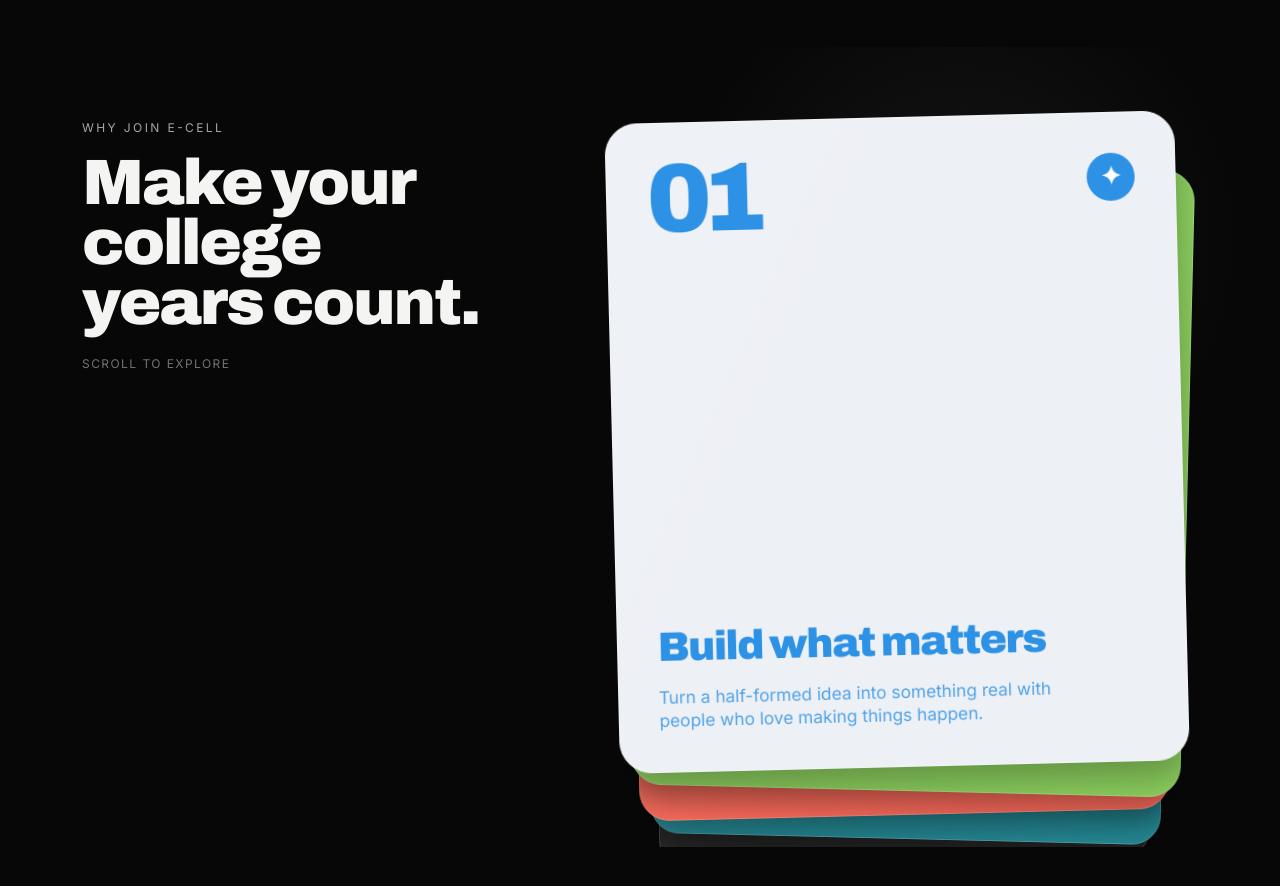
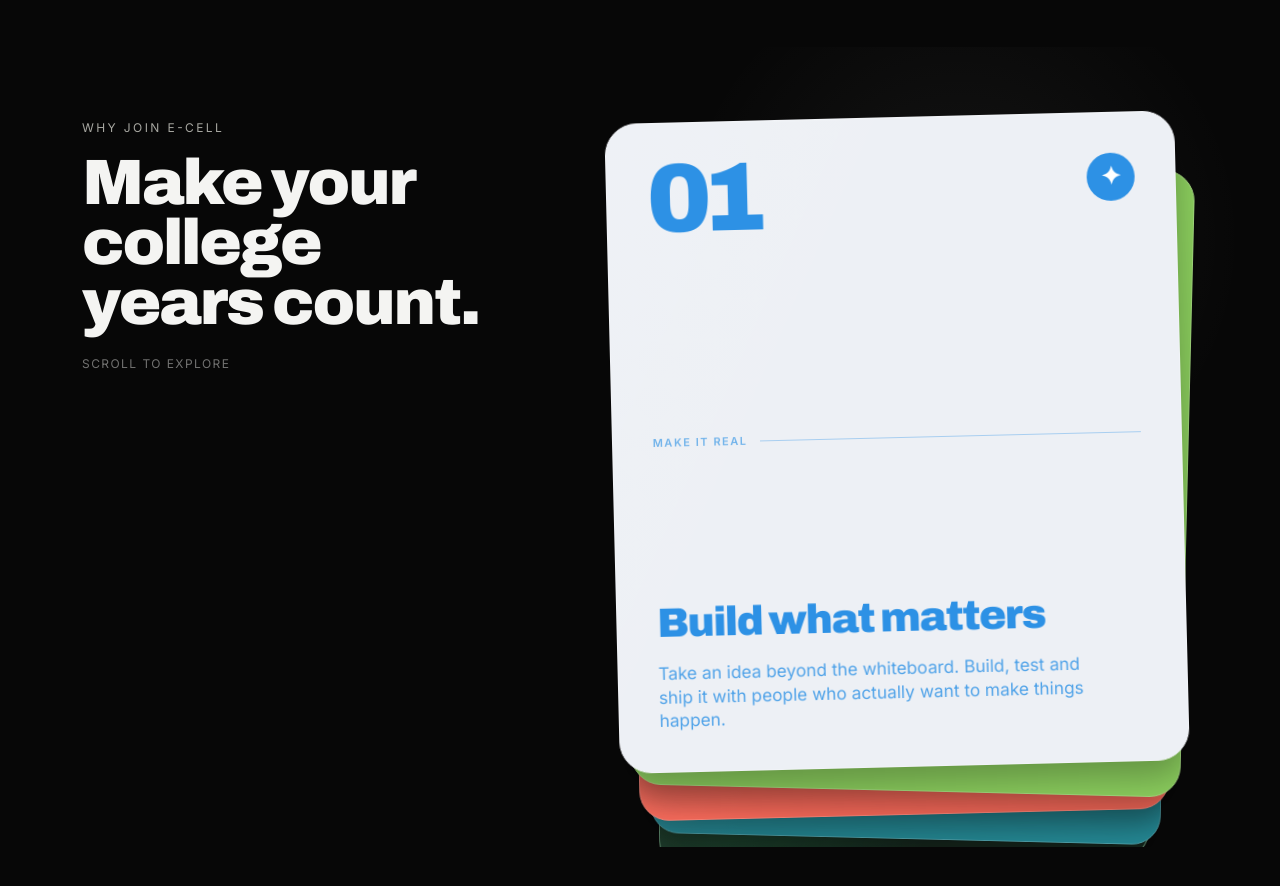
Before and after one commit to AkshayS2020git/ECell-Web, a Next.js app: page / in a window 1280 px wide. Shown: the part 3596-4482 px from the top of the page. Built offline with nearby package versions, Linux system fonts and the light colour scheme.

Commit message:
added new lines and design
Signed-off-by: Akash bisht <aayush45r@gmail.com>

```diff
--- a/src/sections/WhyJoin/WhyJoin.css
+++ b/src/sections/WhyJoin/WhyJoin.css
@@ -74,6 +74,34 @@
   pointer-events: none;
 }
 
+.why-card__middle {
+  position: absolute;
+  z-index: 1;
+  top: 48%;
+  left: clamp(26px, 3.1vw, 46px);
+  right: clamp(26px, 3.1vw, 46px);
+  display: flex;
+  align-items: center;
+  gap: 12px;
+  color: color-mix(in srgb, var(--card-text) 64%, transparent);
+  font-size: 11px;
+  font-weight: 800;
+  letter-spacing: 0.14em;
+  text-transform: uppercase;
+}
+
+.why-card__middle i {
+  height: 1px;
+  flex: 1;
+  background: color-mix(in srgb, var(--card-text) 36%, transparent);
+}
+
+.why-card__middle b {
+  color: var(--card-text);
+  font-size: 10px;
+  letter-spacing: 0.2em;
+}
+
 .why-card__topline,
 .why-card__content {
   position: relative;
@@ -122,6 +150,86 @@
   line-height: 1.35;
 }
 
+.why-card__cta {
+  display: inline-flex;
+  align-items: center;
+  gap: 9px;
+  width: fit-content;
+  margin-top: 24px;
+  padding: 12px 18px;
+  border-radius: 999px;
+  background: #ffffff;
+  color: #252525;
+  font-size: 13px;
+  font-weight: 800;
+  letter-spacing: 0.04em;
+  text-decoration: none;
+  text-transform: uppercase;
+  transition: transform 180ms ease, background-color 180ms ease;
+}
+
+.why-card__cta span {
+  font-size: 17px;
+  line-height: 0;
+  transition: transform 180ms ease;
+}
+
+.why-card__cta:hover {
+  background: #d9ffe5;
+  transform: translateY(-2px);
+}
+
+.why-card__cta:hover span {
+  transform: translate(2px, -2px);
+}
+
+.why-card__cta:focus-visible {
+  outline: 2px solid #ffffff;
+  outline-offset: 4px;
+}
+
+.why-card--cta {
+  border-color: rgba(180, 255, 205, 0.55);
+  background:
+    radial-gradient(circle at 84% 13%, rgba(113, 255, 164, 0.25), transparent 27%),
+    radial-gradient(circle at 14% 86%, rgba(47, 167, 100, 0.26), transparent 32%),
+    #15271d;
+}
+
+.why-card--cta::before {
+  position: absolute;
+  top: 31%;
+  right: -7%;
+  width: 42%;
+  aspect-ratio: 1;
+  border: 1px solid rgba(192, 255, 209, 0.25);
+  border-radius: 50%;
+  box-shadow: 0 0 0 23px rgba(192, 255, 209, 0.05), 0 0 0 47px rgba(192, 255, 209, 0.025);
+  content: "";
+}
+
+.why-card--cta .why-card__icon {
+  background: #bfffd0;
+  color: #153c24;
+}
+
+.why-card--cta .why-card__middle {
+  color: #c4ffcf;
+}
+
+.why-card--cta .why-card__middle i {
+  background: rgba(196, 255, 207, 0.4);
+}
+
+.why-card--cta .why-card__cta {
+  background: #bfffd0;
+  color: #153c24;
+}
+
+.why-card--cta .why-card__cta:hover {
+  background: #ffffff;
+}
+
 @media (max-width: 767px) {
   .why-join {
     min-height: 620px;
@@ -153,6 +261,11 @@
     padding: 27px;
   }
 
+  .why-card__middle {
+    left: 27px;
+    right: 27px;
+  }
+
   .why-card__icon {
     width: 42px;
     height: 42px;
--- a/src/sections/WhyJoin/WhyJoin.tsx
+++ b/src/sections/WhyJoin/WhyJoin.tsx
@@ -4,61 +4,82 @@ import React, { useEffect, useRef } from "react";
 import { gsap } from "../../utils/gsapSetup";
 import "./WhyJoin.css";
 
-const reasons = [
+const WHATSAPP_GROUP_URL = "https://chat.whatsapp.com/J0MfKUwIZ6J8WfemIBbdlJ";
+
+interface JoinReason {
+  number: string;
+  title: string;
+  description: string;
+  background: string;
+  text: string;
+  iconBackground: string;
+  iconColor: string;
+  icon: string;
+  cta?: string;
+  middleLabel: string;
+}
+
+const reasons: JoinReason[] = [
   {
     number: "01",
     title: "Build what matters",
     description:
-      "Turn a half-formed idea into something real with people who love making things happen.",
+      "Take an idea beyond the whiteboard. Build, test and ship it with people who actually want to make things happen.",
     background: "#edf0f5",
     text: "#2d91e5",
     iconBackground: "#2d91e5",
     iconColor: "#ffffff",
     icon: "✦",
+    middleLabel: "Make it real",
   },
   {
     number: "02",
     title: "Find your people",
     description:
-      "Meet curious builders, designers and doers who will challenge your thinking and back your ambition.",
+      "Meet builders, designers, founders and problem-solvers who are just as crazy about creating something of their own.",
     background: "#8bce5d",
     text: "#ffffff",
     iconBackground: "#ffffff",
     iconColor: "#78bd4e",
     icon: "◎",
+    middleLabel: "Build together",
   },
   {
     number: "03",
     title: "Learn by doing",
     description:
-      "Lead projects, run events and pick up the practical skills no classroom can quite teach.",
+      "Run events. Lead teams. Pitch ideas. Make mistakes. Learn the things no classroom can teach.",
     background: "#fa6959",
     text: "#ffffff",
     iconBackground: "#ffffff",
     iconColor: "#fa6959",
     icon: "↗",
+    middleLabel: "Try. Learn. Repeat.",
   },
   {
     number: "04",
     title: "Create real impact",
     description:
-      "Shape the conversations, communities and ventures that move campus forward.",
+      "Shape the entrepreneurial culture on campus and turn your ideas into experiences other students remember.",
     background: "#238894",
     text: "#ffffff",
     iconBackground: "#ffffff",
     iconColor: "#238894",
     icon: "⚡",
+    middleLabel: "Leave a mark",
   },
   {
     number: "05",
-    title: "Your next chapter starts here",
+    title: "Start something",
     description:
-      "Bring your curiosity. Leave with a network, a portfolio and the confidence to take the first leap.",
+      "You don't need a perfect idea. You just need the willingness to take the first step.",
     background: "#252525",
     text: "#ffffff",
     iconBackground: "#ffffff",
     iconColor: "#252525",
     icon: "→",
+    cta: "Join now",
+    middleLabel: "Your seat is waiting",
   },
 ];
 
@@ -156,7 +177,7 @@ export default function WhyJoin(): React.ReactElement {
             ref={(element) => {
               cardRefs.current[index] = element;
             }}
-            className="why-card"
+            className={`why-card${reason.cta ? " why-card--cta" : ""}`}
             style={
               {
                 "--card-bg": reason.background,
@@ -170,9 +191,24 @@ export default function WhyJoin(): React.ReactElement {
               <span className="why-card__number">{reason.number}</span>
               <span className="why-card__icon" aria-hidden="true">{reason.icon}</span>
             </div>
+            <div className="why-card__middle" aria-hidden="true">
+              <span>{reason.middleLabel}</span>
+              <i />
+              {reason.cta && <b>ECELL</b>}
+            </div>
             <div className="why-card__content">
               <h3>{reason.title}</h3>
               <p>{reason.description}</p>
+              {reason.cta && (
+                <a
+                  className="why-card__cta"
+                  href={WHATSAPP_GROUP_URL}
+                  target="_blank"
+                  rel="noreferrer"
+                >
+                  {reason.cta} <span aria-hidden="true">↗</span>
+                </a>
+              )}
             </div>
           </article>
         ))}
```
